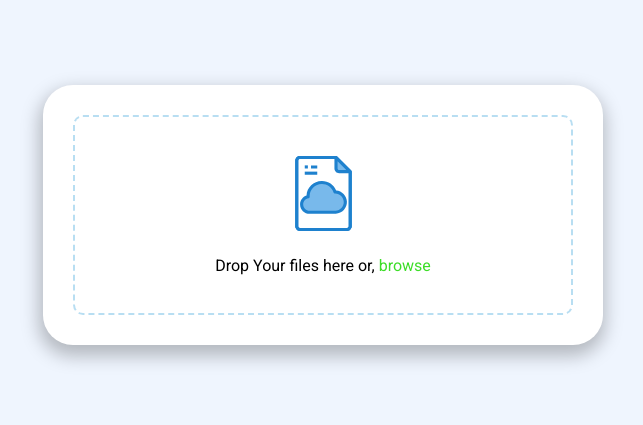
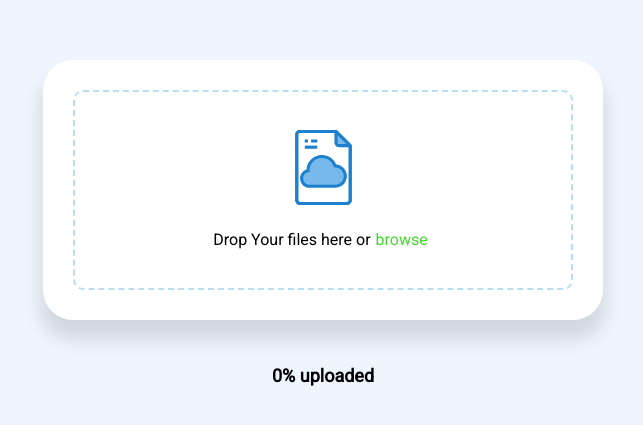
Before and after one commit to RohithChittibommala/file-share, a React (Create React App) app: page / in a window 1280 px wide. Shown: the part 185-610 px from the top of the page, without its empty margins (317-960 px from the left). Built offline with nearby package versions, Linux system fonts and the light colour scheme.

Commit message:
add progressbar

```diff
--- a/package.json
+++ b/package.json
@@ -11,6 +11,7 @@
     "@types/node": "^12.20.4",
     "@types/react": "^17.0.2",
     "@types/react-dom": "^17.0.1",
+    "axios": "^0.21.1",
     "react": "^17.0.1",
     "react-dom": "^17.0.1",
     "react-scripts": "4.0.3",
--- a/src/App.tsx
+++ b/src/App.tsx
@@ -1,12 +1,16 @@
-import React from "react";
+import { useState } from "react";
 import Container from "./components/Container";
+import ProgressBar from "./components/ProgressBar";
 
 interface Props {}
 
 const App = (props: Props) => {
+  const [width, setWidth] = useState(0);
+
   return (
     <div className="app">
       <Container />
+      <ProgressBar width={width} />
     </div>
   );
 };
--- a/src/components/Container.tsx
+++ b/src/components/Container.tsx
@@ -18,6 +18,7 @@ const Container = (props: Props) => {
   const [uploadedFiles, setUploadedFiles] = useState<FileList>();
   const inputRef = useRef<HTMLInputElement>(null);
   console.log(uploadedFiles);
+  const imageClassName = draggedOver ? "dragged" : "";
 
   const handleDragOver = (e: dragEvent) => {
     e.preventDefault();
@@ -42,14 +43,14 @@ const Container = (props: Props) => {
         draggedOver={draggedOver}
       >
         <ImageContainer>
-          {renderFileImage(`center ${draggedOver ? "dragged" : ""}`)}
-          {renderFileImage(`left ${draggedOver ? "dragged" : ""}`)}
-          {renderFileImage(`right ${draggedOver ? "dragged" : ""}`)}
+          {renderFileImage(`center ${imageClassName}`)}
+          {renderFileImage(`left ${imageClassName}`)}
+          {renderFileImage(`right ${imageClassName}`)}
         </ImageContainer>
         <input type="file" ref={inputRef} onChange={(E) => console.log(E)} />
         <TextContainer>
           <Text>
-            Drop Your files here or,{" "}
+            Drop Your files here or
             <span onClick={() => inputRef?.current?.click()}>browse</span>
           </Text>
         </TextContainer>
@@ -63,7 +64,8 @@ export default Container;
 const UploadContainer = styled.div`
   background-color: #fff;
   border-radius: 30px;
-  box-shadow: -1px 8px 18px 3px #00000040;
+  box-shadow: 0px 17px 18px 3px #0000001f;
+  margin: 25px;
 `;
 
 const DropZone = styled.div<{ draggedOver: boolean }>`
@@ -114,11 +116,12 @@ const ImageContainer = styled.div`
 
 const TextContainer = styled.div``;
 
-const Text = styled.p<{ size?: "large" }>`
+export const Text = styled.p<{ size?: "large" }>`
   font-size: ${(props) => (props.size === "large" ? "24px" : "16px")};
 
   span {
     cursor: pointer;
+    margin: 0 5px;
     color: #3ddd28;
   }
 `;
--- /dev/null
+++ b/src/components/ProgressBar.tsx
@@ -0,0 +1,55 @@
+import styled from "styled-components";
+import { Text } from "./Container";
+
+interface Props {
+  width: number;
+}
+
+const ProgressBar: React.FC<Props> = ({ width }) => {
+  console.log(width);
+
+  return (
+    <ProgressBarContainer>
+      <ProgressBarDiv>
+        <ProgressBarInnerDiv width={width} />
+      </ProgressBarDiv>
+      <Text>
+        {width}% upload{width / 100 ? "ing" : "ed"}
+      </Text>
+    </ProgressBarContainer>
+  );
+};
+
+export default ProgressBar;
+
+const ProgressBarContainer = styled.div`
+  display: flex;
+  flex-direction: column;
+  justify-content: center;
+
+  p {
+    text-align: center;
+    margin: 10px 0;
+    font-size: 18px;
+    font-weight: bold;
+  }
+`;
+
+const ProgressBarDiv = styled.div`
+  min-width: 350px;
+  width: 60%;
+  height: 10px;
+`;
+
+const ProgressBarInnerDiv = styled.div<{ width: number }>`
+  background-color: ${({ width }) => {
+    if (width <= 30) return "#e40017";
+    else if (width > 75) return "rgb(57, 209, 57)";
+    else if (width > 30) return "#046582";
+  }};
+  border-radius: 1rem;
+  transition: 1s ease;
+  height: 100%;
+  transition-delay: 0.15s;
+  width: ${(props) => `${props.width}%`};
+`;
--- a/src/index.css
+++ b/src/index.css
@@ -10,6 +10,7 @@
 .app {
   background-color: #eff5fe;
   width: 100vw;
+  flex-direction: column;
   display: flex;
   justify-content: center;
   align-items: center;
```
Also changed, not shown: 1 other file (tests, documents, lock files or other folders).
